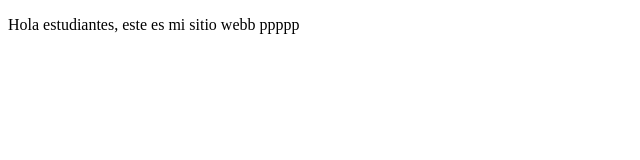
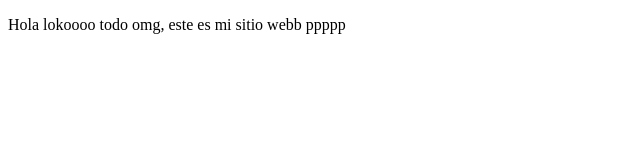
Before and after one commit to lorenaa-rs/proyectodemocursouno, a plain HTML site: page index.html in a window 1280 px wide. Shown: the whole page, without its empty margins (0-640 px from the left). Drawn offline with Linux system fonts and the light colour scheme.

Commit message:
cambiossss lokos primeros

```diff
--- a/index.html
+++ b/index.html
@@ -8,7 +8,7 @@
 </head>
 <body>
     <p>
-        Hola estudiantes, este es mi sitio webb  ppppp
+        Hola lokoooo todo omg, este es mi sitio webb  ppppp
     </p>
 </body>
 </html>
```
